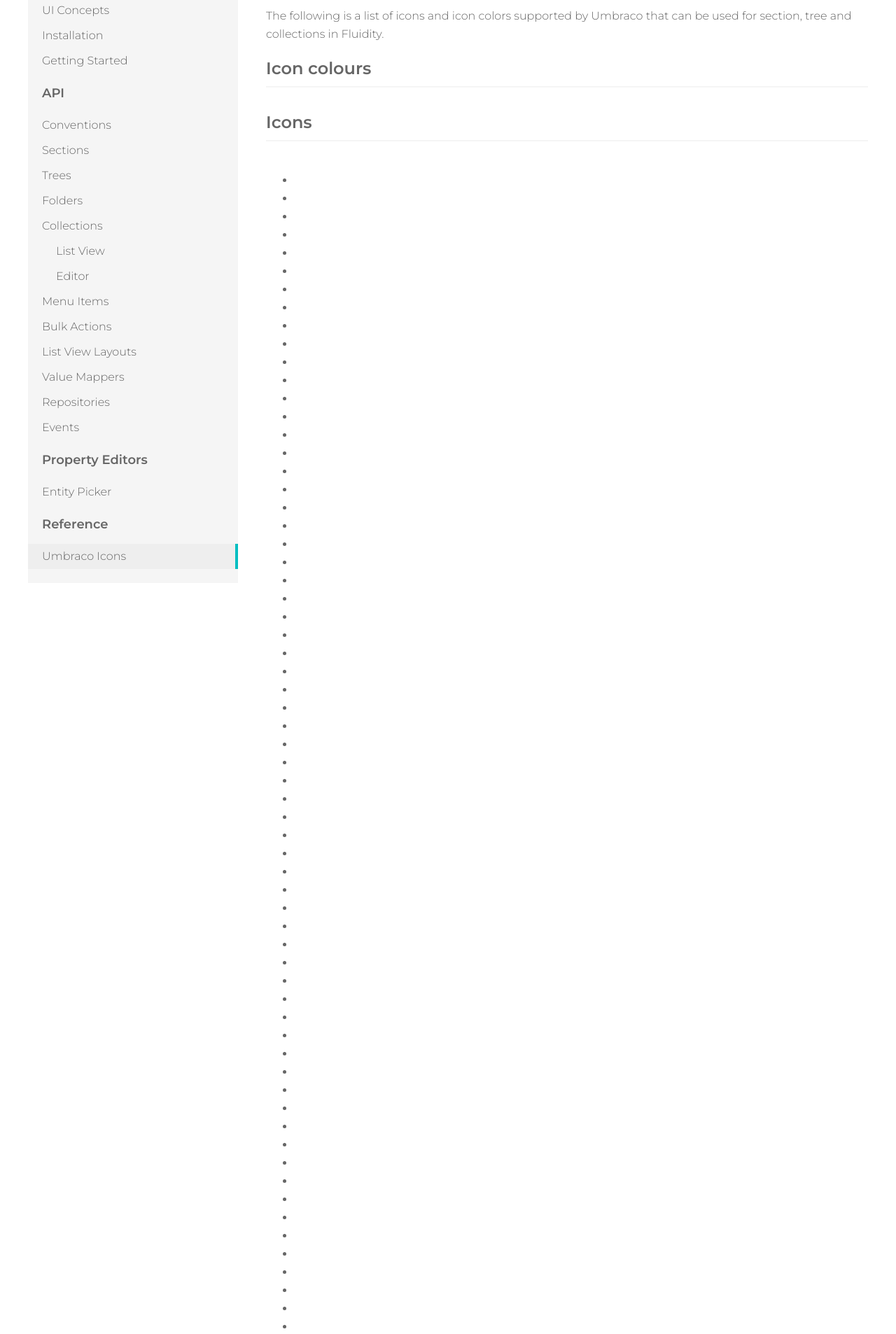
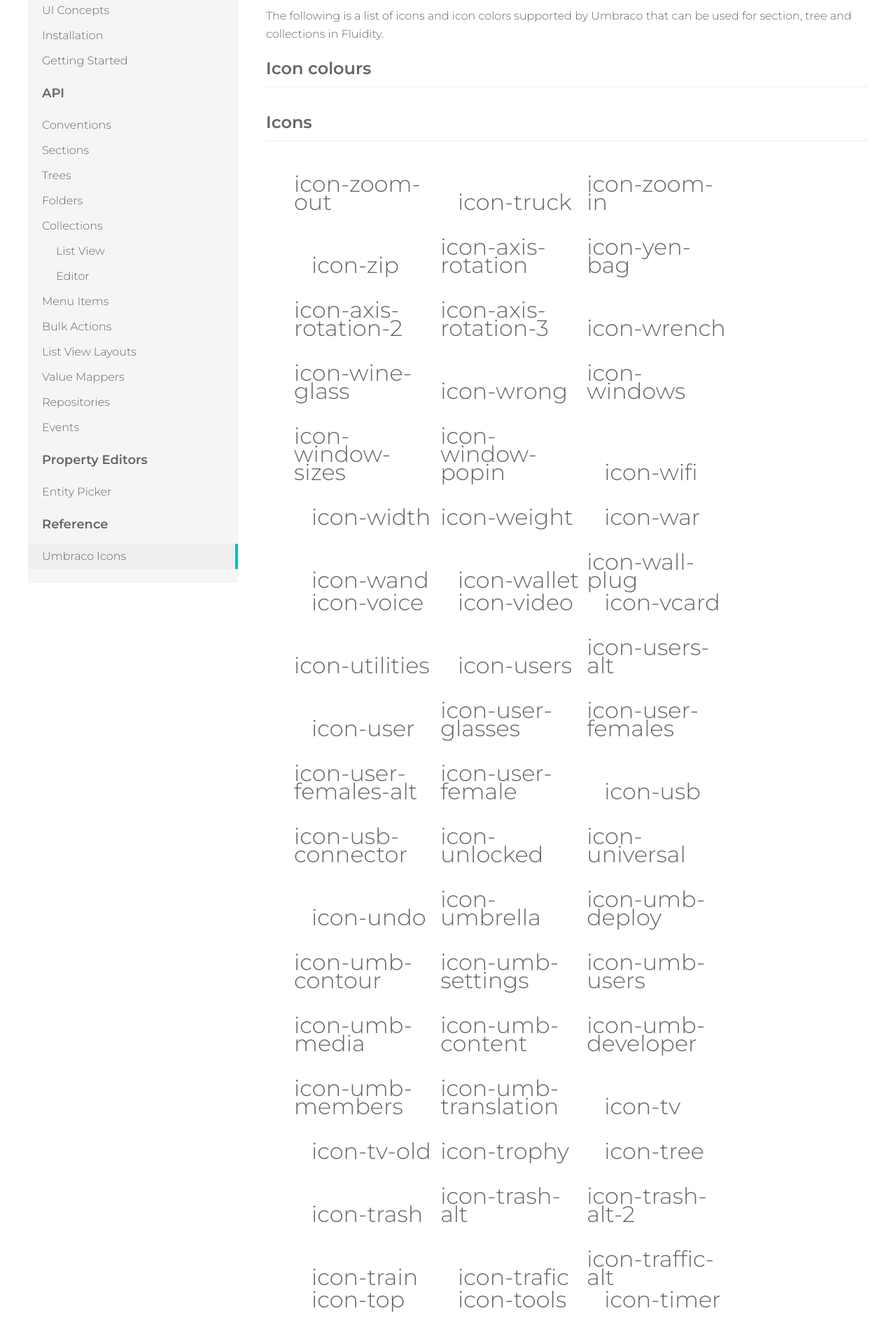
Before and after one commit to mattbrailsford/umbraco-fluidity, a Jekyll site: the page built from docs/_pages/04-reference-00-umbraco-icons.md, in a window 1280 px wide. Shown: the part 388-2294 px from the top of the page at 70% size. Built offline with Jekyll 4.4.1, drawn with Linux system fonts in a browser that asks for light colours; some web fonts are replaced.

Commit message:
Icon styling

```diff
--- a/docs/_pages/04-reference-00-umbraco-icons.md
+++ b/docs/_pages/04-reference-00-umbraco-icons.md
@@ -12,7 +12,7 @@ The following is a list of icons and icon colors supported by Umbraco that can b
 ### Icons
 {: .mt}
 
-<ul class="icon-list">
+<ul class="icons-list">
     <li><i class="icon-zoom-out"></i></li>
     <li><i class="icon-truck"></i></li>
     <li><i class="icon-zoom-in"></i></li>
--- a/docs/css/styles.css
+++ b/docs/css/styles.css
@@ -387,6 +387,19 @@ footer {
 }
 
 /* Icons */
+.icons-list ul,
+.icons-list li
+{
+    list-style: none;
+    margin: 0;
+    padding: 0;
+}
+
+.icons-list li
+{
+    display: inline-block;
+    width: 25%;
+}
 
 [class^="icon-"],
 [class*=" icon-"] {
@@ -396,6 +409,7 @@ footer {
     font-style: normal;
     font-weight: normal;
     text-decoration: inherit;
+    font-size: 32px;
 }
 [class^="icon-"]:before,
 [class*=" icon-"]:before {
@@ -404,6 +418,13 @@ footer {
     speak: none;
 }
 
+[class^="icon-"]:after,
+[class*=" icon-"]:after {
+    content: " "attr(class)" ";
+    font-family: Montserrat, sans-serif;
+    display: inline-block;
+}
+
 .icon-zoom-out:before {
     content: "\e000"
 }
```
